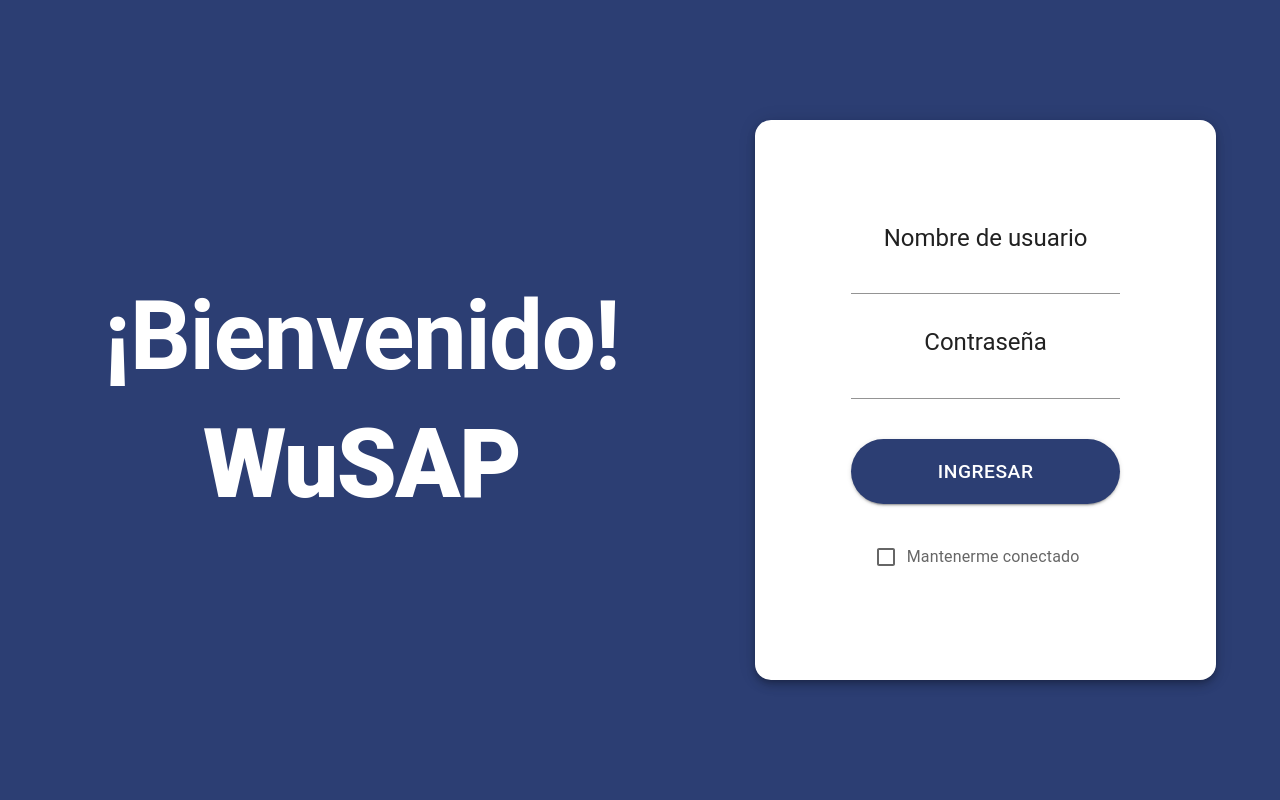
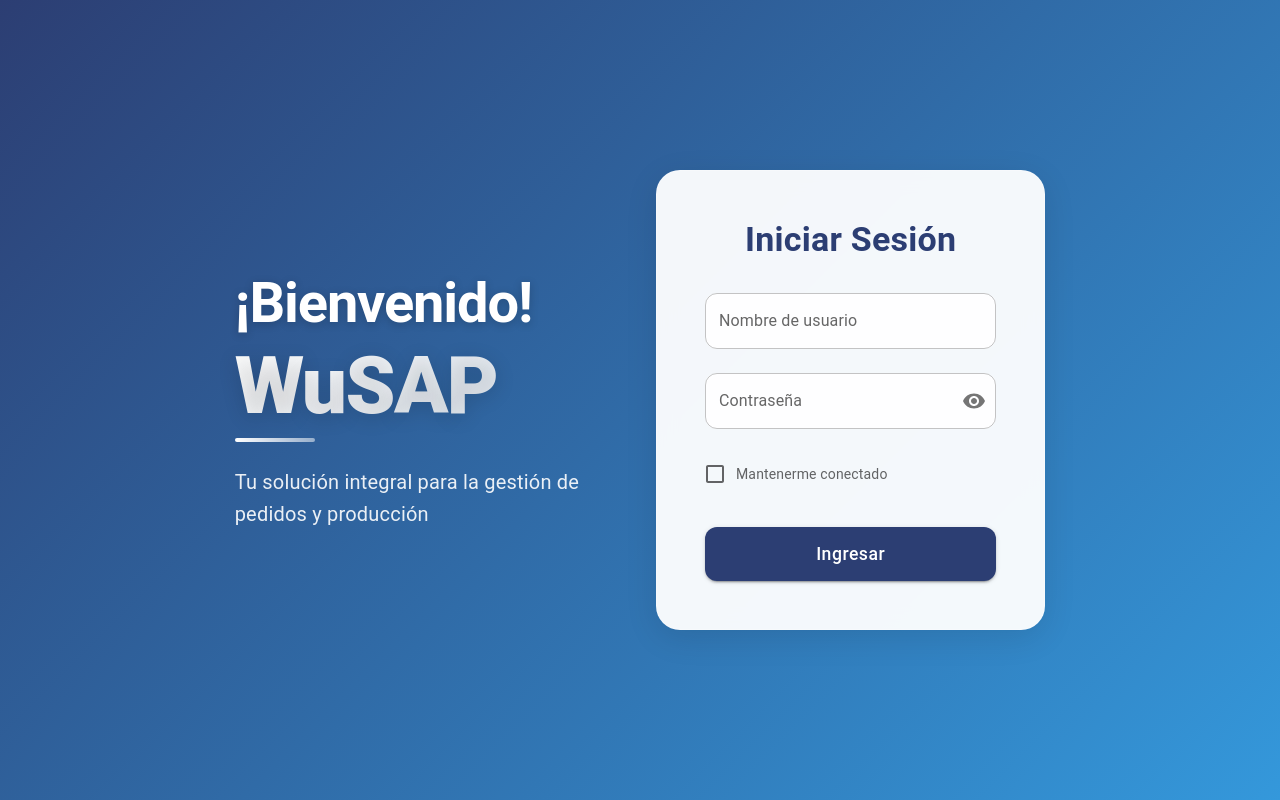
Before and after one commit to gmonmarr/WuSAP, a React (Vite) app in the folder frontend/: page /inicio-sesion in a window 1280 px wide. Built offline with nearby package versions, Linux system fonts and the light colour scheme.

Commit message:
Cambio de diseño apra Login

```diff
--- a/frontend/package.json
+++ b/frontend/package.json
@@ -12,6 +12,7 @@
   "dependencies": {
     "@emotion/react": "^11.14.0",
     "@emotion/styled": "^11.14.0",
+    "@mui/icons-material": "^6.4.9",
     "@mui/material": "^6.4.9",
     "@mui/x-charts": "^7.28.0",
     "@ui5/webcomponents": "^2.8.0",
--- a/frontend/src/pages/Login.jsx
+++ b/frontend/src/pages/Login.jsx
@@ -1,49 +1,250 @@
 // src/pages/Login.jsx
 
-import React from "react";
-import { TextField, Button, Checkbox, FormControlLabel, Typography, Paper, Grid } from "@mui/material";
+import React, { useState } from "react";
+import {
+  TextField,
+  Button,
+  Checkbox,
+  FormControlLabel,
+  Typography,
+  Paper,
+  Grid,
+  Box,
+  InputAdornment,
+  IconButton,
+} from "@mui/material";
+import { styled } from "@mui/material/styles";
+import VisibilityIcon from "@mui/icons-material/Visibility";
+import VisibilityOffIcon from "@mui/icons-material/VisibilityOff";
 import "../App.css";
 
+const StyledPaper = styled(Paper)(({ theme }) => ({
+  padding: theme.spacing(6),
+  borderRadius: "24px",
+  boxShadow: "0 8px 32px rgba(0, 0, 0, 0.1)",
+  background: "rgba(255, 255, 255, 0.95)",
+  backdropFilter: "blur(10px)",
+  border: "1px solid rgba(255, 255, 255, 0.2)",
+}));
+
+const StyledTextField = styled(TextField)(({ theme }) => ({
+  "& .MuiOutlinedInput-root": {
+    borderRadius: "12px",
+    backgroundColor: "rgba(255, 255, 255, 0.9)",
+    "&:hover": {
+      backgroundColor: "rgba(255, 255, 255, 1)",
+    },
+  },
+}));
+
 const Login = () => {
+  const [showPassword, setShowPassword] = useState(false);
+  const [formData, setFormData] = useState({
+    username: "",
+    password: "",
+    rememberMe: false,
+  });
+
+  const handleChange = (e) => {
+    const { name, value, checked } = e.target;
+    setFormData(prev => ({
+      ...prev,
+      [name]: name === "rememberMe" ? checked : value
+    }));
+  };
+
+  const handleSubmit = (e) => {
+    e.preventDefault();
+    // Handle login logic here
+    console.log("Login attempt:", formData);
+  };
+
   return (
-    <Grid container className="app-background" alignItems="center" justifyContent="space-between" style={{ height: "100vh", backgroundColor: "#2C3E73", padding: "0 5%" }}>
-      {/* Left Section */}
-      {/* <Grid item xs={5} style={{ display: "flex", flexDirection: "column", alignItems: "center", justifyContent: "center", color: "white" }}>
-        <Typography variant="h1" fontWeight="bold">¡Bienvenido!</Typography>
-        <Typography variant="h1" fontWeight="900" mt={2}>WuSAP</Typography>
-      </Grid> */}
-
-      <Grid item xs={5} style={{ display: "flex", flexDirection: "column", alignItems: "center", justifyContent: "center", color: "white", paddingLeft: "10%" }}>
-        <Typography variant="h1" fontWeight="bold" >¡Bienvenido!</Typography>
-        <Typography variant="h1" fontWeight="900" mt={2} >WuSAP</Typography>
+    <Grid
+      container
+      className="app-background"
+      alignItems="center"
+      justifyContent="center"
+      sx={{
+        minHeight: "100vh",
+        background: "linear-gradient(135deg, #2C3E73 0%, #3498db 100%)",
+        padding: { xs: 2, sm: 4 },
+      }}
+    >
+      <Grid item xs={12} md={10} lg={8}>
+        <Grid container spacing={4} alignItems="center">
+          {/* Left Section - Welcome Text */}
+          <Grid item xs={12} md={6}>
+            <Box sx={{
+              textAlign: { xs: "center", md: "left" },
+              mb: { xs: 4, md: 0 },
+              display: "flex",
+              flexDirection: "column",
+              gap: "0.5rem"
+            }}>
+              <Box sx={{
+                display: "flex",
+                flexDirection: "column",
+                gap: "0.5rem",
+                position: "relative",
+                textAlign: { xs: "center", md: "left" },
+                alignItems: { xs: "center", md: "flex-start" },
+                "&::after": {
+                  content: '""',
+                  position: "absolute",
+                  bottom: "-1rem",
+                  left: { xs: "50%", md: "0" },
+                  transform: { xs: "translateX(-50%)", md: "none" },
+                  width: "80px",
+                  height: "4px",
+                  background: "linear-gradient(90deg, #ffffff 0%, rgba(255,255,255,0.5) 100%)",
+                  borderRadius: "2px"
+                }
+              }}>
+                <Typography
+                  variant="h2"
+                  color="white"
+                  sx={{
+                    fontSize: { xs: "2.5rem", md: "3.5rem" },
+                    fontWeight: 600,
+                    letterSpacing: "-0.02em",
+                    lineHeight: 1.2,
+                    textShadow: "0 2px 10px rgba(0,0,0,0.2)",
+                    width: "100%",
+                    textAlign: "inherit"
+                  }}
+                >
+                  ¡Bienvenido!
+                </Typography>
+                <Typography
+                  variant="h1"
+                  color="white"
+                  sx={{
+                    fontSize: { xs: "3.5rem", md: "5rem" },
+                    fontWeight: 800,
+                    letterSpacing: "-0.02em",
+                    lineHeight: 1,
+                    background: "linear-gradient(135deg, #FFFFFF 0%, rgba(255,255,255,0.8) 100%)",
+                    backgroundClip: "text",
+                    WebkitBackgroundClip: "text",
+                    color: "transparent",
+                    textShadow: "0 4px 20px rgba(0,0,0,0.15)",
+                    width: "100%",
+                    textAlign: "inherit"
+                  }}
+                >
+                  WuSAP
+                </Typography>
+              </Box>
+              <Typography
+                variant="h6"
+                color="white"
+                sx={{
+                  mt: 4,
+                  opacity: 0.9,
+                  maxWidth: "400px",
+                  fontSize: { xs: "1rem", md: "1.25rem" },
+                  fontWeight: 400,
+                  lineHeight: 1.6,
+                  letterSpacing: "0.01em"
+                }}
+              >
+                Tu solución integral para la gestión de pedidos y producción
+              </Typography>
+            </Box>
           </Grid>
 
-      {/* Right Section */}
-      <Paper elevation={6} style={{ borderRadius: 16, overflow: "hidden", width: "40%", maxWidth: "600px", padding: "6rem", backgroundColor: "white", minHeight: "70vh", display: "flex", flexDirection: "column", alignItems: "center", justifyContent: "center" }}>
-        <Typography variant="h5" gutterBottom>Nombre de usuario</Typography>
-        <TextField fullWidth variant="standard" />
-        <Typography variant="h5" gutterBottom style={{ marginTop: "2rem" }}>Contraseña</Typography>
-        <TextField fullWidth variant="standard" type="password" />
+          {/* Right Section - Login Form */}
+          <Grid item xs={12} md={6}>
+            <StyledPaper>
+              <Typography
+                variant="h4"
+                gutterBottom
+                sx={{
+                  fontWeight: 600,
+                  color: "#2C3E73",
+                  mb: 4,
+                  textAlign: "center"
+                }}
+              >
+                Iniciar Sesión
+              </Typography>
+
+              <form onSubmit={handleSubmit}>
+                <StyledTextField
+                  fullWidth
+                  label="Nombre de usuario"
+                  name="username"
+                  value={formData.username}
+                  onChange={handleChange}
+                  variant="outlined"
+                  sx={{ mb: 3 }}
+                />
+
+                <StyledTextField
+                  fullWidth
+                  label="Contraseña"
+                  name="password"
+                  type={showPassword ? "text" : "password"}
+                  value={formData.password}
+                  onChange={handleChange}
+                  variant="outlined"
+                  InputProps={{
+                    endAdornment: (
+                      <InputAdornment position="end">
+                        <IconButton
+                          onClick={() => setShowPassword(!showPassword)}
+                          edge="end"
+                        >
+                          {showPassword ? <VisibilityOffIcon /> : <VisibilityIcon />}
+                        </IconButton>
+                      </InputAdornment>
+                    ),
+                  }}
+                  sx={{ mb: 3 }}
+                />
+
+                <FormControlLabel
+                  control={
+                    <Checkbox
+                      name="rememberMe"
+                      checked={formData.rememberMe}
+                      onChange={handleChange}
+                      color="primary"
+                    />
+                  }
+                  label={
+                    <Typography variant="body2" color="textSecondary">
+                      Mantenerme conectado
+                    </Typography>
+                  }
+                  sx={{ mb: 4 }}
+                />
+
                 <Button
+                  type="submit"
                   variant="contained"
                   fullWidth
-          style={{
+                  sx={{
                     backgroundColor: "#2C3E73",
                     color: "white",
-            marginTop: "2.5rem",
-            padding: "1rem",
-            borderRadius: "50px",
-            fontSize: "1.2rem",
+                    py: 1.5,
+                    borderRadius: "12px",
+                    fontSize: "1.1rem",
+                    textTransform: "none",
+                    fontWeight: 500,
+                    "&:hover": {
+                      backgroundColor: "#1a263d",
+                    },
                   }}
                 >
                   Ingresar
                 </Button>
-        <FormControlLabel
-          control={<Checkbox />}
-          label={<Typography variant="body1" color="textSecondary">Mantenerme conectado</Typography>}
-          style={{ marginTop: "2rem", display: "flex", justifyContent: "center" }}
-        />
-      </Paper>
+              </form>
+            </StyledPaper>
+          </Grid>
+        </Grid>
+      </Grid>
     </Grid>
   );
 };
```
Also changed, not shown: 1 other file (tests, documents, lock files or other folders). Lines whose indentation alone changed are shown as unchanged.
